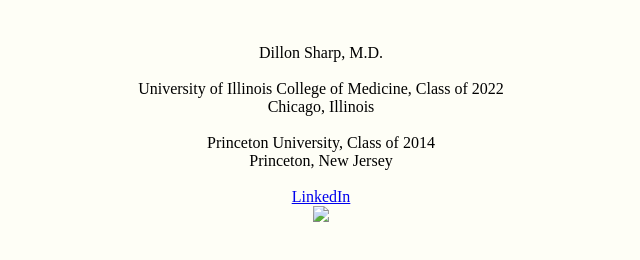
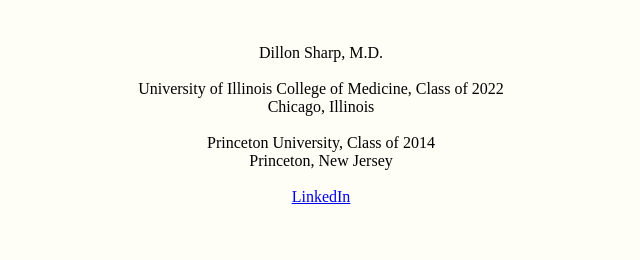
Before and after one commit to dillonsharp/website, a plain HTML site: page index.html in a window 1280 px wide. Shown: the full height of the page, 319-959 px from the left. Drawn offline with Linux system fonts and the light colour scheme.

Commit message:
Update index.html

```diff
--- a/index.html
+++ b/index.html
@@ -20,6 +20,5 @@
 <br>
 <a href="https://web.archive.org/web/20240526141742/http://www.linkedin.com/in/dillon-sharp-21454668/" target="_blank">LinkedIn</a>
 <br>
-<img src="/web/20240526141742im_/https://dsharp5.people.uic.edu/skyline.jpg">
 </center>
 </body>
```
